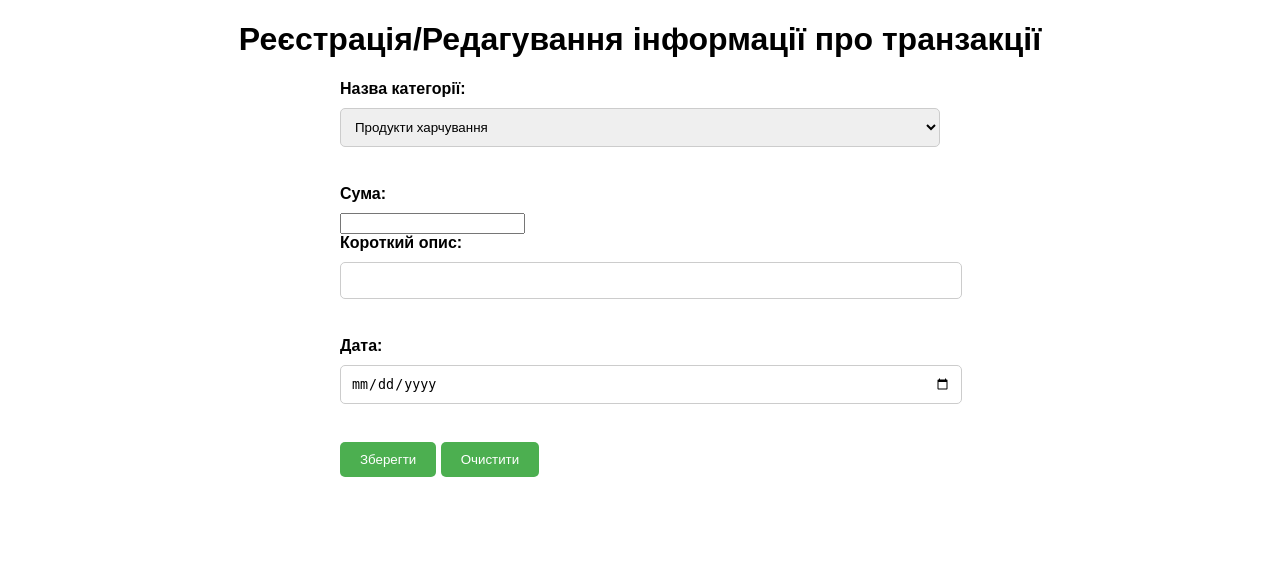
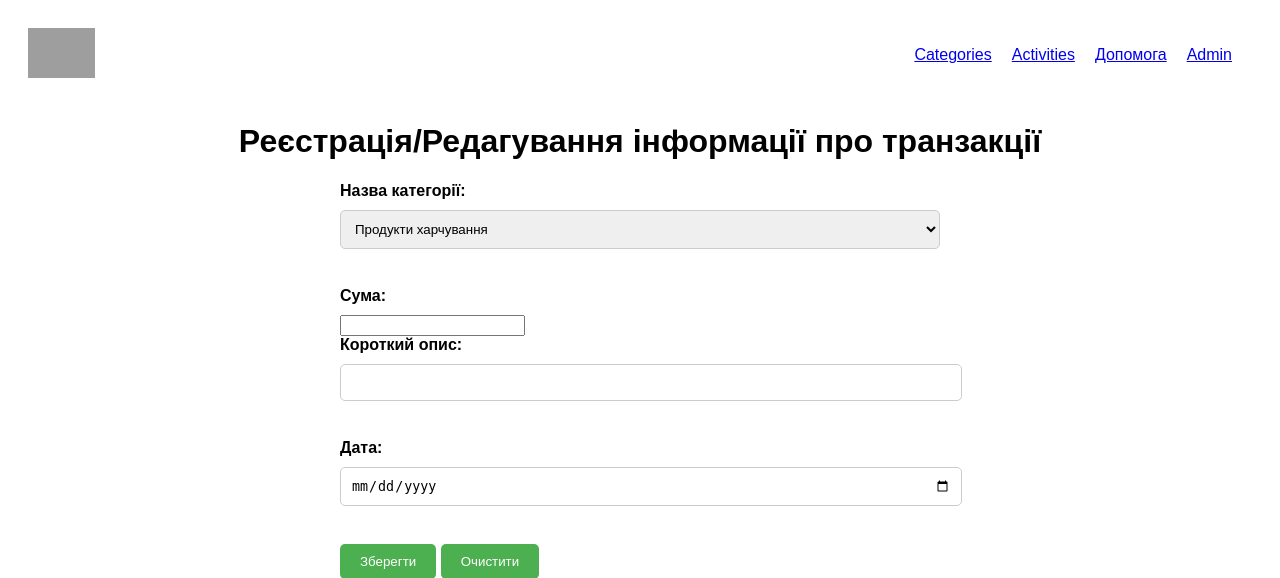
Before and after one commit to zvarucho/finance-manager, a PHP site: page /app/operation/operation.html in a window 1280 px wide. Shown: the top 578 px of the page. Run offline with PHP 8.4, Linux system fonts and the light colour scheme; grey boxes are pictures that could not be loaded.

Commit message:
Optimization code

```diff
--- a/app/operation/operation.css
+++ b/app/operation/operation.css
@@ -42,3 +42,44 @@ body {
   button:hover {
     background-color: #3e8e41;
   }
+  header {
+    display: flex;
+    justify-content: space-between;
+    align-items: center;
+    padding: 20px;
+  }
+
+  .logo img {
+    height: 50px;
+  }
+
+  nav ul {
+    list-style: none;
+    margin: 0;
+    padding: 0;
+    display: flex;
+  }
+
+  nav ul li {
+    position: relative;
+    margin-right: 20px;
+  }
+
+  nav ul li ul {
+    position: absolute;
+    top: 100%;
+    left: 0;
+    width: 200px;
+    background-color: #fff;
+    border: 1px solid #ccc;
+    padding: 10px;
+    display: none;
+  }
+
+  nav ul li:hover ul {
+    display: block;
+  }
+
+  nav ul li ul li {
+    margin: 10px 0;
+  }
--- a/app/operation/operation.html
+++ b/app/operation/operation.html
@@ -5,6 +5,43 @@
     <title>Реєстрація/Редагування інформації про транзакції</title>
   </head>
   <body>
+    <header>
+      <a href="../../index.html" class="logo">
+        <img src="logo.png" alt="Logo">
+      </a>
+      <nav>
+        <ul>
+          <li>
+            <a href="../category/add.html">Categories</a>
+            <ul>
+              <li><a href="#">Submenu item</a></li>
+              <li><a href="#">Submenu item</a></li>
+            </ul>
+          </li>
+          <li>
+            <a href="#">Activities</a>
+            <ul>
+              <li><a href="#">Add/Edit Operations</a></li>
+              <li><a href="#">Submenu item</a></li>
+            </ul>
+          </li>
+          <li>
+            <a href="#">Допомога</a>
+            <ul>
+              <li><a href="#">Submenu item</a></li>
+              <li><a href="#">Submenu item</a></li>
+            </ul>
+          </li>
+          <li>
+            <a href="#">Admin</a>
+            <ul>
+              <li><a href="#">Submenu item</a></li>
+              <li><a href="#">Submenu item</a></li>
+            </ul>
+          </li>
+        </ul>
+      </nav>
+    </header>
     <h1>Реєстрація/Редагування інформації про транзакції</h1>
     <form>
       <label for="category">Назва категорії:</label>
```
Also changed, not shown: app/category/add.css (+41 -0 lines), app/category/add.html (+37 -0 lines), index.html (+4 -4 lines).
